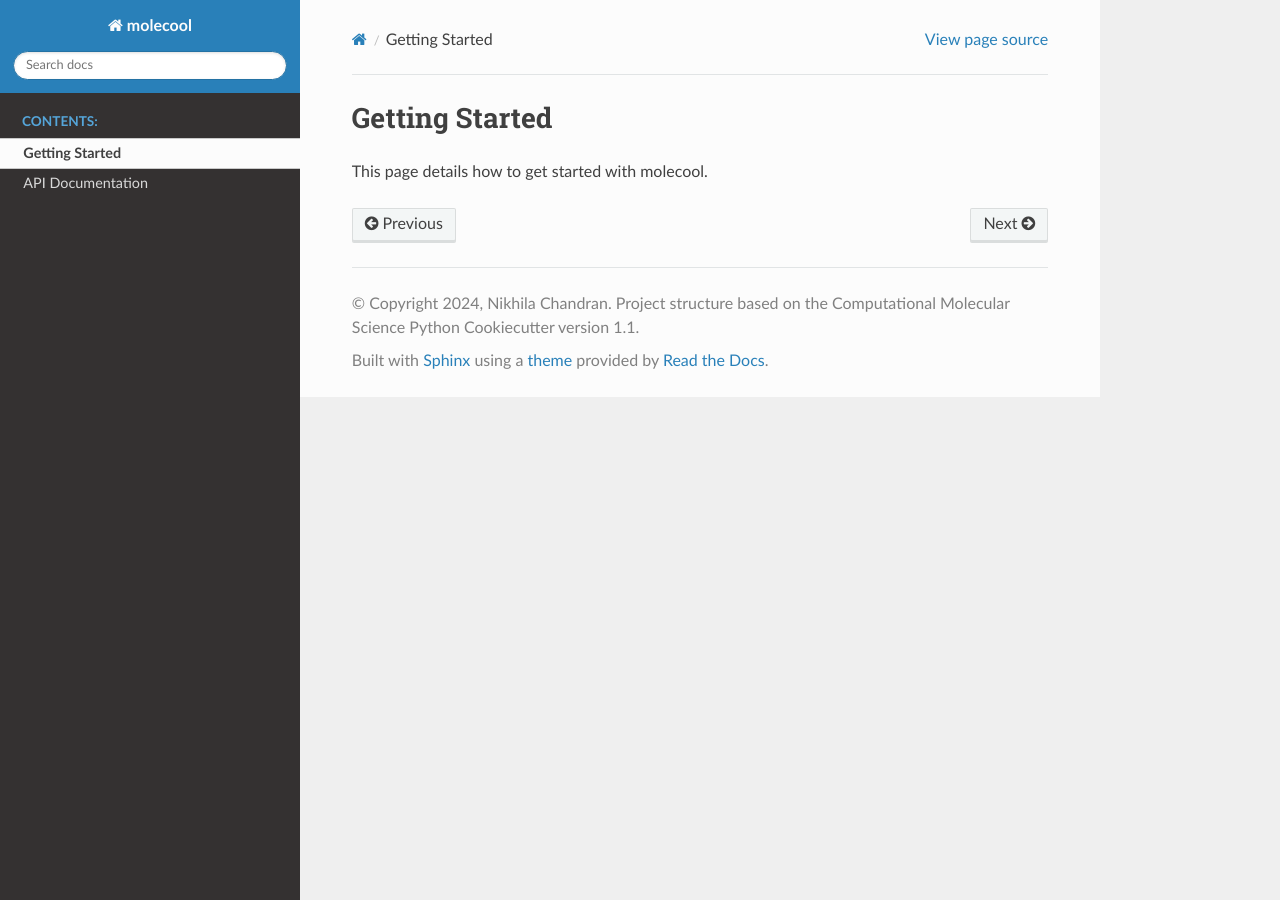
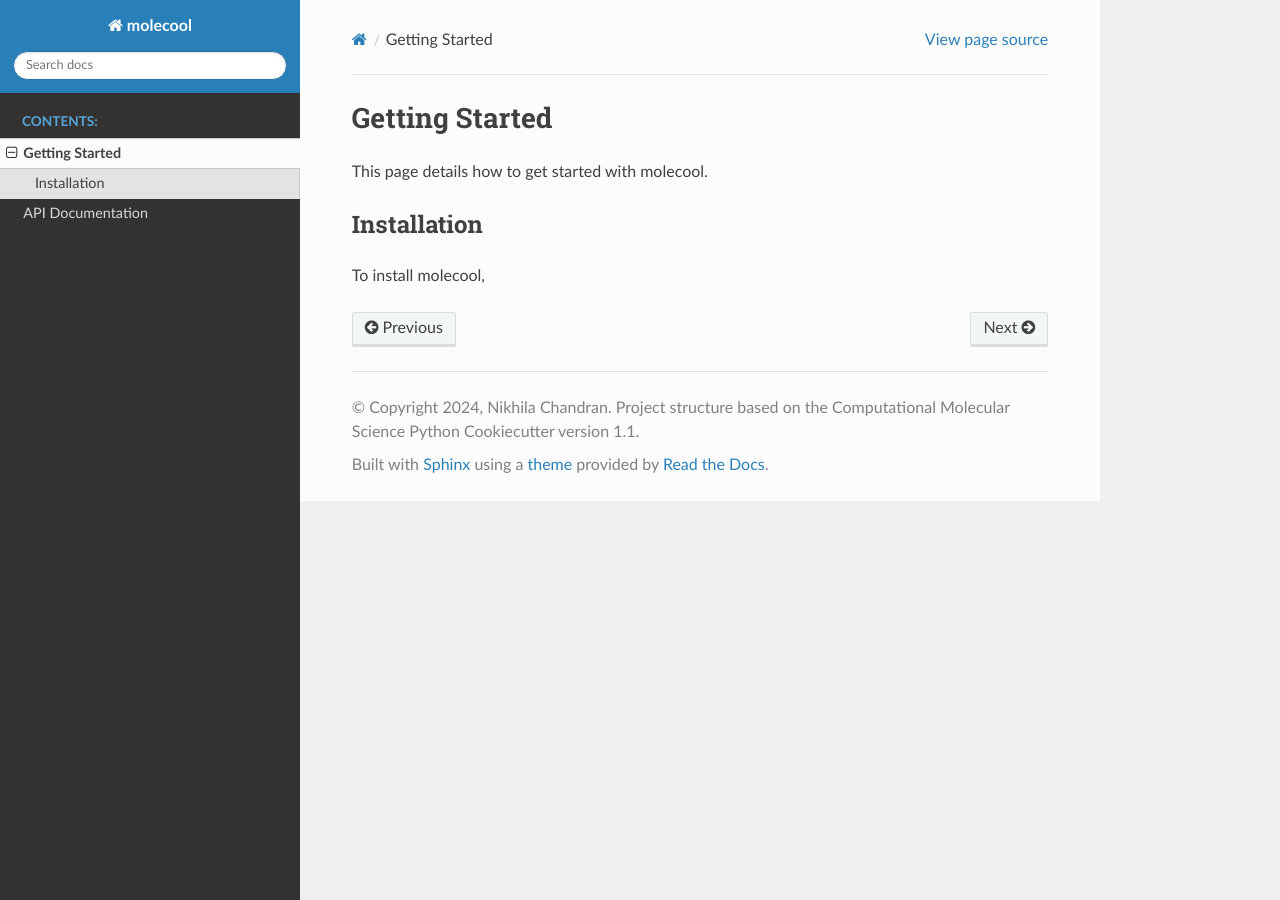
Before and after one commit to NAchandran/molecool, a Sphinx documentation site: the page built from docs/getting_started.rst, in a window 1280 px wide. Built offline with Sphinx 7.4.7 and the Read the Docs theme 2.0.0, drawn with Linux system fonts in a browser that asks for light colours; pages that are not in the unit, such as notebooks, are missing from menus; the version number could not be read and is left out.

Commit message:
Documentation update

```diff
--- a/docs/getting_started.rst
+++ b/docs/getting_started.rst
@@ -1,4 +1,7 @@
 Getting Started
 ===============
+This page details how to get started with molecool.
 
-This page details how to get started with molecool.
+Installation
+------------
+To install molecool,
--- a/docs/index.rst
+++ b/docs/index.rst
@@ -5,6 +5,8 @@
 
 Welcome to molecool's documentation!
 =========================================================
+molecule is a python package designed to rad in, perform analysis, and visualize molecular coordinates.
+
 
 .. toctree::
    :maxdepth: 2
```
Also changed, not shown: other parts of docs/index.rst (+1 -1 lines).
